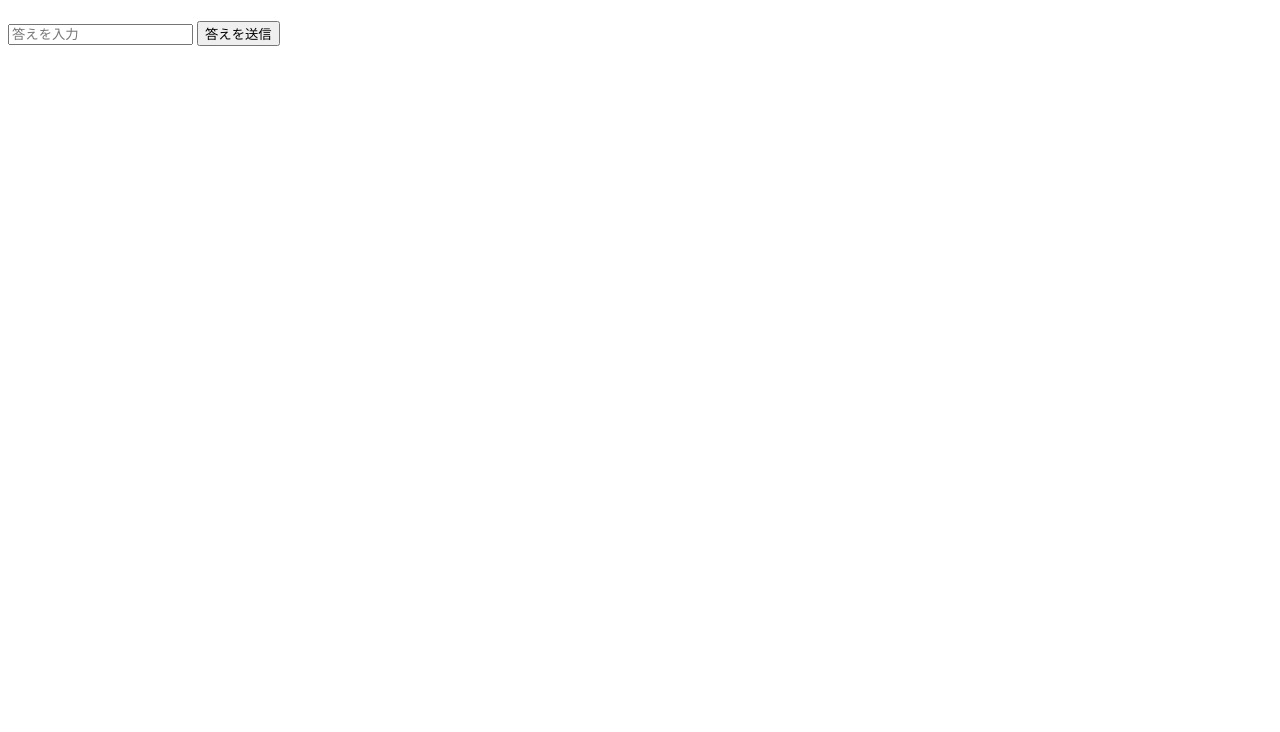
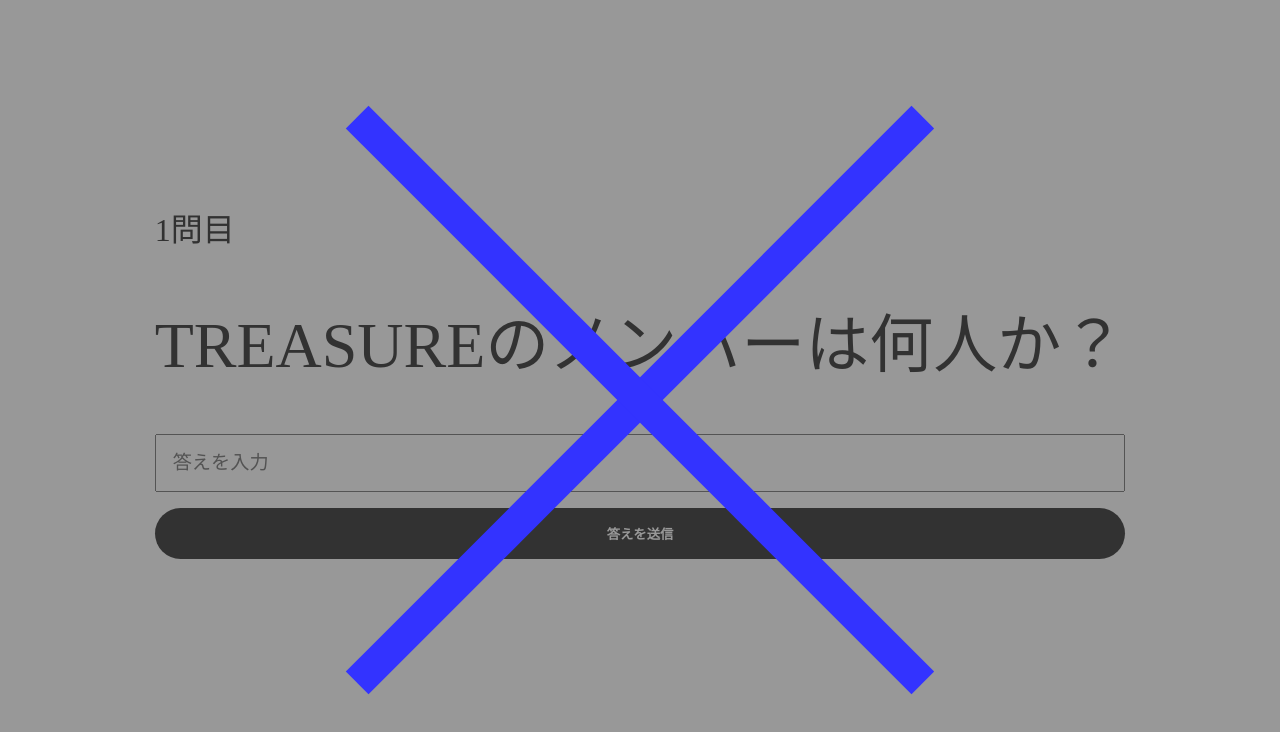
Before and after one commit to ayano405/quiz_game, a plain HTML site: page index.html in a window 1280 px wide. Both pictures are taken after a click on the button "答えを送信". Drawn offline with Linux system fonts and the light colour scheme.

Commit message:
クイズ実装完了！

```diff
--- a/index.css
+++ b/index.css
@@ -0,0 +1,106 @@
+body {
+    display: flex;
+    align-items: center;
+    justify-content: center;
+    width: 100%;
+    height: 95vh;
+    margin: 0;
+}
+
+p,
+h1 {
+    margin: 0;
+    line-height: 1.75;
+}
+
+.main {
+    display: flex;
+    flex-direction: column;
+    gap: 2rem;
+}
+
+.answer-result-correct,
+.answer-result-incorrect {
+    align-items: center;
+    justify-content: center;
+    position: fixed;
+    top: 0;
+    left: 0;
+    width: 100vw;
+    height: 100vh;
+    background-color: rgba(51, 51, 51, .5);
+    display: none;
+}
+
+.display-answer-result {
+    display: flex;
+}
+
+#correct {
+    text-align: center;
+    width: 50rem;
+    height: 50rem;
+    border-radius: 50%;
+    border: solid 2rem red;
+    background-color: transparent;
+}
+
+#incorrect {
+  display: block;
+  position: relative;
+  width: 50rem;
+  height: 50rem;
+}
+
+#incorrect::before, #incorrect::after { /* 共通設定 */
+  content: "";
+  position: absolute;
+  top: 50%;
+  left: 50%;
+  width: 2rem; /* 棒の幅（太さ） */
+  height: 100%; /* 棒の高さ */
+  background: #3333ff;
+}
+
+#incorrect::before {
+  transform: translate(-50%,-50%) rotate(45deg);
+}
+
+#incorrect::after {
+  transform: translate(-50%,-50%) rotate(-45deg);
+}
+#quiz-index {
+    font-size: 2rem;
+    font-weight: normal;
+    color: #333;
+    margin: 0;
+}
+#question {
+    color: #333;
+    font-size: 4rem;
+    font-weight: normal;
+}
+#input-answer {
+    padding: 1rem;
+    font-size: 1.2rem;
+    width: 100%;
+    box-sizing: border-box;
+}
+#to-answer-button {
+    border: 0;
+    background-color: #333;
+    color: #fff;
+    font-weight: bold;
+    padding: 1rem 4rem;
+    border-radius: 5rem;
+    transition: .3s;
+}
+#to-answer-button:hover {
+    cursor: pointer;
+    background-color: #777;
+}
+.to-answer-wrapper {
+    display: flex;
+    flex-direction: column;
+    gap: 1rem;
+}
--- a/index.html
+++ b/index.html
@@ -6,7 +6,7 @@
     <meta name="viewport" content="width=device-width, initial-scale=1.0">
     <link rel="stylesheet" href="./index.css">
     <script src="./index.js" defer></script>
-    <title>Quiz Game</title>
+    <title>TREASURE Quiz Game</title>
 </head>
 <body>
     <main class="main">
--- a/index.js
+++ b/index.js
@@ -0,0 +1,86 @@
+const quizList = [
+    {
+        question: 'TREASUREのメンバーは何人か？',
+        answer: '10人'
+    },
+    {
+        question: 'TREAUSUREの日本人メンバーは何人か？',
+        answer: '３人',
+    },
+    {
+        question: '韓国の大手事務所は何個あるか？',
+        answer: '4',
+    },
+    {
+        question: 'TXTのファン名は何か？',
+        answer: 'MOA',
+    },
+    {
+        question: '？',
+        answer: '朝',
+    },
+    {
+        question: '世界最大の熱帯雨林はどこですか？',
+        answer: 'アマゾン',
+    },
+    {
+        question: '日本で最も高い山は何ですか？',
+        answer: '富士山',
+    },
+    {
+        question: 'ビートルズのボーカルは誰ですか？',
+        answer: 'ジョン・レノン',
+    },
+    {
+        question: '日本の現在の天皇は誰ですか？',
+        answer: '徳仁',
+    },
+    {
+        question: '世界で最も人口が多い国はどこですか？',
+        answer: '中国',
+    },
+];
+
+let currentQuizIndex = 0;
+
+const answerResultCorrectElement   = document.querySelector('.answer-result-correct');
+const answerResultIncorrectElement = document.querySelector('.answer-result-incorrect');
+const quizIndexElement             = document.querySelector('#quiz-index');
+const questionElement              = document.querySelector('#question');
+const inputAnswerElement           = document.querySelector('#input-answer');
+const toAnswerButtonElement        = document.querySelector('#to-answer-button');
+
+const displayQuestion = () => {
+    questionElement.textContent  = quizList[currentQuizIndex].question;
+    quizIndexElement.textContent = currentQuizIndex + 1 + '問目';
+}
+
+const displayAnswerResult = () => {
+    if (inputAnswerElement.value === quizList[currentQuizIndex].answer) {
+        answerResultCorrectElement.classList.add('display-answer-result');
+    } else {
+        answerResultIncorrectElement.classList.add('display-answer-result');
+    }
+
+    setTimeout(() => {
+        currentQuizIndex++;
+        resetFormValues();
+        resetDisplayAnswerResult();
+        displayQuestion();
+    }, 3000);
+}
+
+const resetFormValues = () => {
+    quizIndexElement.textContent    = '';
+    questionElement.textContent     = '';
+    inputAnswerElement.value        = '';
+}
+
+const resetDisplayAnswerResult = () => {
+    answerResultCorrectElement.classList.remove('display-answer-result');
+    answerResultIncorrectElement.classList.remove('display-answer-result');
+}
+
+toAnswerButtonElement.addEventListener('click', displayAnswerResult);
+
+displayQuestion();
```
